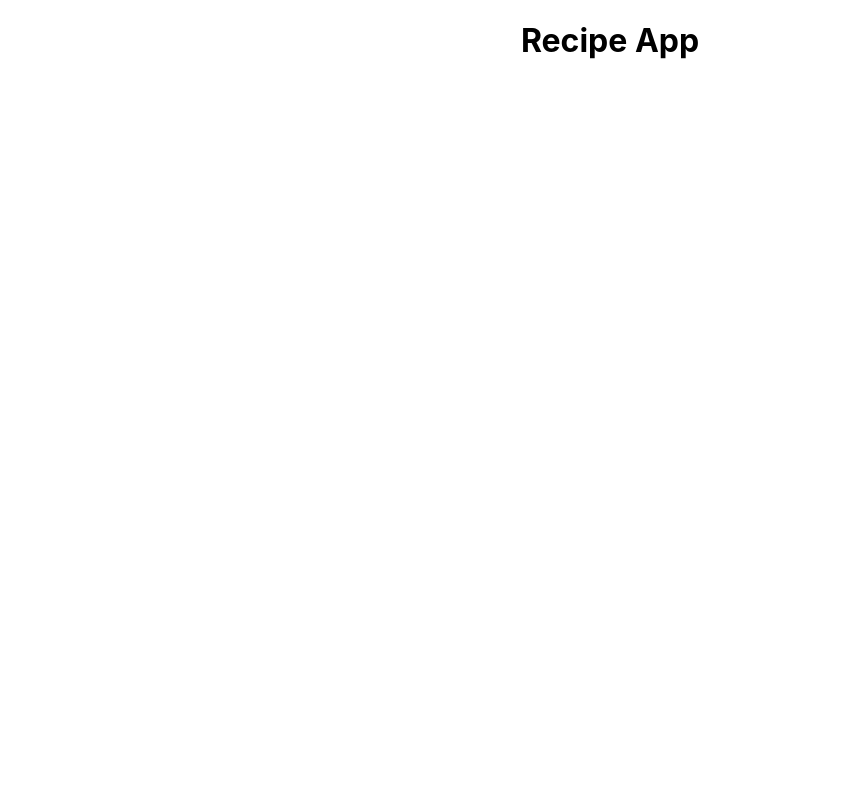
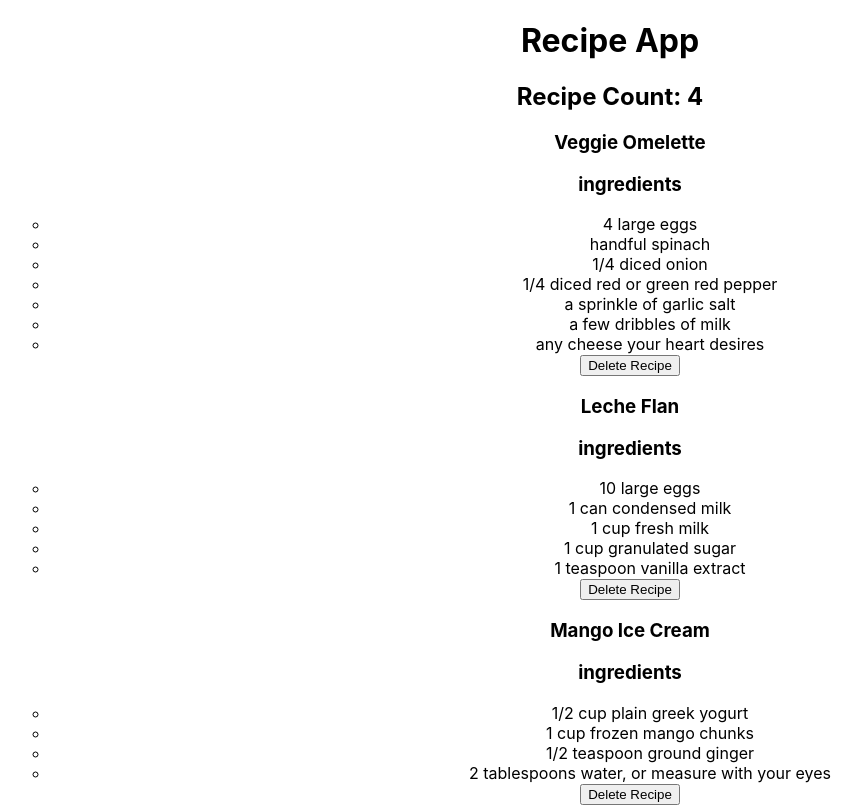
Before and after one commit to hopeolaide/recipes-app, a React (Create React App) app: page / in a window 1280 px wide. Shown: the top 807 px of the page, without its empty margins (30-891 px from the left). Built offline with nearby package versions, Linux system fonts and the light colour scheme.

Commit message:
Everything working except delete button.

```diff
--- a/src/App.js
+++ b/src/App.js
@@ -1,15 +1,25 @@
-import './App.css';
-import React, {useState} from 'react';
-import recipeData from "./data/recipeData.json"
+import "./App.css";
+import React, { useState } from "react";
+import RecipeList from "./components/recipeList";
+import recipeData from "./data/recipeData.json";
 
 function App() {
+    const [recipes, setRecipes] = useState(recipeData);
 
-  const [recipes, setRecipes] = useState(recipeData);
-  return (
-    <main>
-      <h1>Recipe App</h1>
-    </main>
-  );
+    const onDelete = (name) => {
+        const newRecipes = recipes.filter((recipe) => {
+            return recipeData.name !== name;
+        });
+
+        setRecipes(newRecipes);
+    };
+
+    return (
+        <main>
+            <h1>Recipe App</h1>
+            <RecipeList recipes={recipes} onDelete={onDelete} />
+        </main>
+    );
 }
 
 export default App;
--- a/src/components/recipe.js
+++ b/src/components/recipe.js
@@ -1,10 +1,22 @@
 import React from "react";
 
+const Recipe = ({ name, ingredients, onDelete }) => {
+    // props is going to an object with a list of ingredients
+    //BRAINS
+    const ingredientsElementsArray = ingredients.map((ingredient, index) => {
+        return <li key={index}>{ingredient}</li>;
+    });
 
-const Recipe = (props) => {
-// props is going to an object with a list of ingredients
+    //BEAUTY
+    return (
+        <>
+            <h3>{name}</h3>
+            <h3>ingredients</h3>
+            <ul>{ingredientsElementsArray}</ul>
 
-}
-
+            <button onClick={onDelete}>Delete Recipe</button>
+        </>
+    );
+};
 
 export default Recipe;
--- a/src/components/recipeList.js
+++ b/src/components/recipeList.js
@@ -1,10 +1,37 @@
 import React from "react";
-
+import Recipe from "./recipe";
+import PropTypes from "prop-types";
 
 const RecipeList = (props) => {
-// props is going to an array of objects
+    // PART 1: BRAINS
+    // props is going to an array of objects
+    const recipeComponentsArray = props.recipes.map((recipe, index) => {
+        return (
+            <Recipe
+                key={index} /*You need a key for sibling components*/
+                name={recipe.name}
+                ingredients={recipe.ingredients}
+                // mealType={recipe.mealType}
+                onDelete={props.onDelete}
+            />
+        );
+    });
 
-}
+    // PART 2: BEAUTY creaes the visual part of a component
+    return (
+        <>
+            <h2>Recipe Count: {props.recipes.length}</h2>
+            <section>
+                <ul className="container">{recipeComponentsArray}</ul>
+            </section>
+        </>
+    );
+    // <h1>I'm in recipeList</h1>;
+};
 
+RecipeList.propType = {
+    recipes: PropTypes.arrayOf(PropTypes.object).isRequired,
+    onDelete: PropTypes.func.isRequired,
+};
 
 export default RecipeList;
--- a/src/data/recipeData.json
+++ b/src/data/recipeData.json
@@ -1,6 +1,6 @@
 [
 
-    {
+    {   "id": 1,
         "name": "Veggie Omelette",
         "ingredients": [
             "4 large eggs",
@@ -11,9 +11,9 @@
             "a few dribbles of milk",
             "any cheese your heart desires"
         ],
-        "meal-type": "breakfast"
+        "mealType": "breakfast"
     },
-    {
+    {   "id": 2,
         "name": "Leche Flan",
         "ingredients": [
             "10 large eggs",
@@ -22,9 +22,9 @@
             "1 cup granulated sugar",
             "1 teaspoon vanilla extract"
         ],
-        "meal-type": "dessert"
+        "mealType": "dessert"
     },
-    {
+    {   "id": 3,
         "name": "Mango Ice Cream",
         "ingredients": [
             "1/2 cup plain greek yogurt",
@@ -32,9 +32,9 @@
             "1/2 teaspoon ground ginger",
             "2 tablespoons water, or measure with your eyes"
         ],
-        "meal-type": "dessert"
+        "mealType": "dessert"
     },
-    {
+    {   "id": 4,
         "name": "miso soup",
         "ingredients": [
             "2 teaspoons dashi granules",
@@ -43,6 +43,6 @@
             "1 package of diced tofu",
             "2 green onions, sliced diagonally into 1/2 inch pieces"
         ],
-        "meal-type": "soup"
+        "mealType": "soup"
     }
 ]
```
